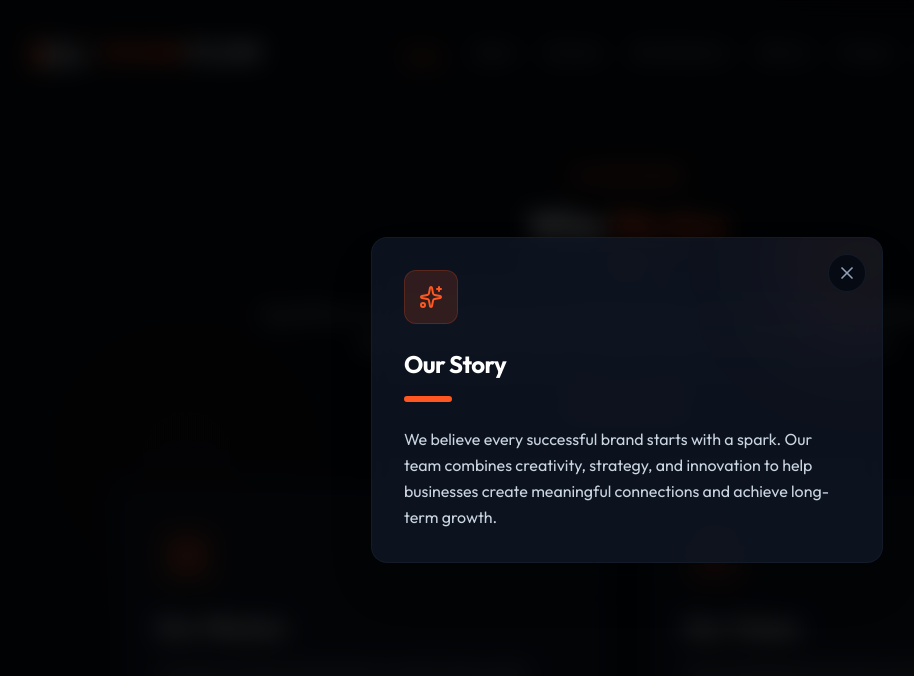
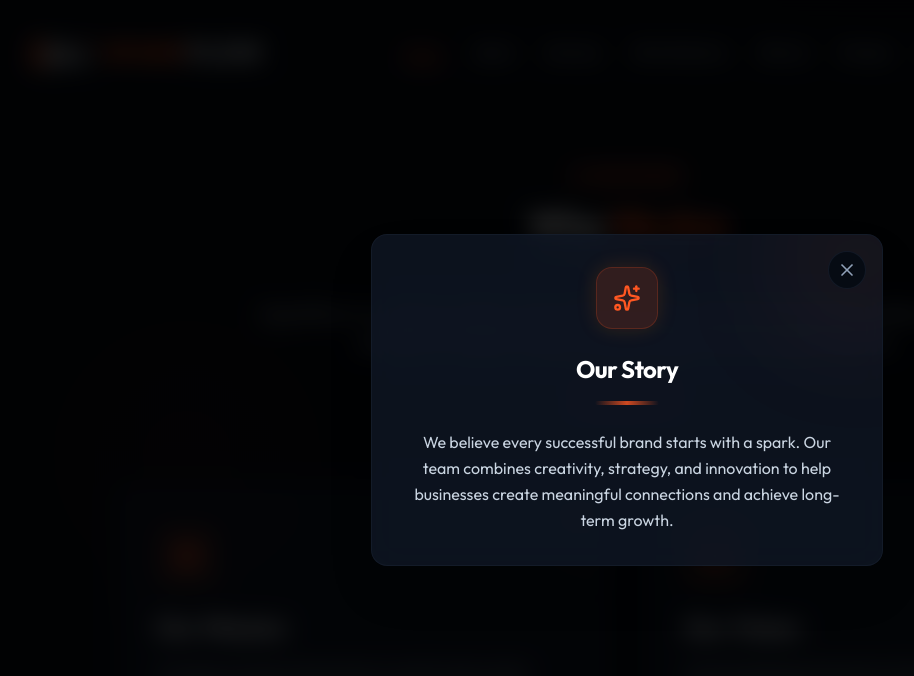
Before and after one commit to am-asfan/sparkplow, a React (Vite) app: page / in a window 1280 px wide. Both pictures are taken after a click on the button "READ OUR STORY". Shown: the part 734-1410 px from the top of the page, without its empty margins (13-927 px from the left). Built offline with nearby package versions, Linux system fonts and the light colour scheme.

Commit message:
Update contact form services & center modal text

```diff
--- a/src/components/Contact.jsx
+++ b/src/components/Contact.jsx
@@ -298,16 +298,16 @@ export default function Contact() {
                     }`}
                   >
                     <option value="" disabled>Select a service</option>
+                    <option value="Content Creation">Content Creation</option>
+                    <option value="Social Media Management">Social Media Management</option>
                     <option value="Digital Marketing">Digital Marketing</option>
-                    <option value="Social Media Management">Social Media Management</option>
-                    <option value="Branding & Brand Development">Branding &amp; Brand Development</option>
-                    <option value="Website Design & Development">Website Design &amp; Development</option>
-                    <option value="Content Creation & Graphic Design">Content Creation &amp; Graphic Design</option>
-                    <option value="Event Management">Event Management</option>
-                    <option value="Corporate Event Planning">Corporate Event Planning</option>
-                    <option value="Project Management">Project Management</option>
-                    <option value="Business Consulting">Business Consulting</option>
-                    <option value="Lead Generation & Growth Strategy">Lead Generation &amp; Growth Strategy</option>
+                    <option value="Branding">Branding</option>
+                    <option value="Graphic Design">Graphic Design</option>
+                    <option value="Video Production">Video Production</option>
+                    <option value="Content Strategy">Content Strategy</option>
+                    <option value="Lead Generation">Lead Generation</option>
+                    <option value="Website Content Development">Website Content Development</option>
+                    <option value="Marketing Consultation">Marketing Consultation</option>
                     <option value="Other">Other</option>
                   </select>
                   {errors.service && <span className="text-[10px] text-red-400 pl-0.5">{errors.service}</span>}
--- a/src/components/Modal.jsx
+++ b/src/components/Modal.jsx
@@ -25,7 +25,7 @@ export default function Modal({ isOpen, onClose, title, description, icon: Icon
       />
 
       {/* Modal Container */}
-      <div className="relative w-full max-w-lg rounded-2xl glass-panel border border-brand-orange/30 p-6 sm:p-8 text-left shadow-2xl overflow-hidden z-10 transition-all transform scale-100 duration-300 animate-scale-in">
+      <div className="relative w-full max-w-lg rounded-2xl glass-panel border border-brand-orange/30 p-6 sm:p-8 text-center shadow-2xl overflow-hidden z-10 transition-all transform scale-100 duration-300 animate-scale-in">
         {/* Soft backlight */}
         <div className="absolute -top-10 -right-10 w-32 h-32 bg-brand-orange/10 rounded-full blur-3xl pointer-events-none" />
 
@@ -39,20 +39,20 @@ export default function Modal({ isOpen, onClose, title, description, icon: Icon
         </button>
 
         {/* Content */}
-        <div className="flex flex-col items-start gap-4">
+        <div className="flex flex-col items-center gap-4">
           {Icon && (
-            <div className="p-3.5 rounded-xl bg-brand-orange/15 text-brand-orange border border-brand-orange/20">
-              <Icon className="h-6 w-6" />
+            <div className="p-4 rounded-2xl bg-brand-orange/15 text-brand-orange border border-brand-orange/20 shadow-[0_0_20px_rgba(255,111,0,0.15)]">
+              <Icon className="h-7 w-7" />
             </div>
           )}
 
-          <h3 className="text-xl sm:text-2xl font-bold text-white tracking-tight mt-2">
+          <h3 className="text-xl sm:text-2xl font-bold text-white tracking-tight mt-2 text-center">
             {title}
           </h3>
 
-          <div className="h-1.5 w-12 bg-brand-orange rounded-full" />
+          <div className="h-1 w-16 bg-gradient-to-r from-transparent via-brand-orange to-transparent rounded-full opacity-80" />
 
-          <p className="text-slate-300 text-sm sm:text-base leading-relaxed mt-2 whitespace-pre-line">
+          <p className="text-slate-300 text-sm sm:text-base leading-relaxed mt-2 whitespace-pre-line text-center">
             {description}
           </p>
         </div>
```
